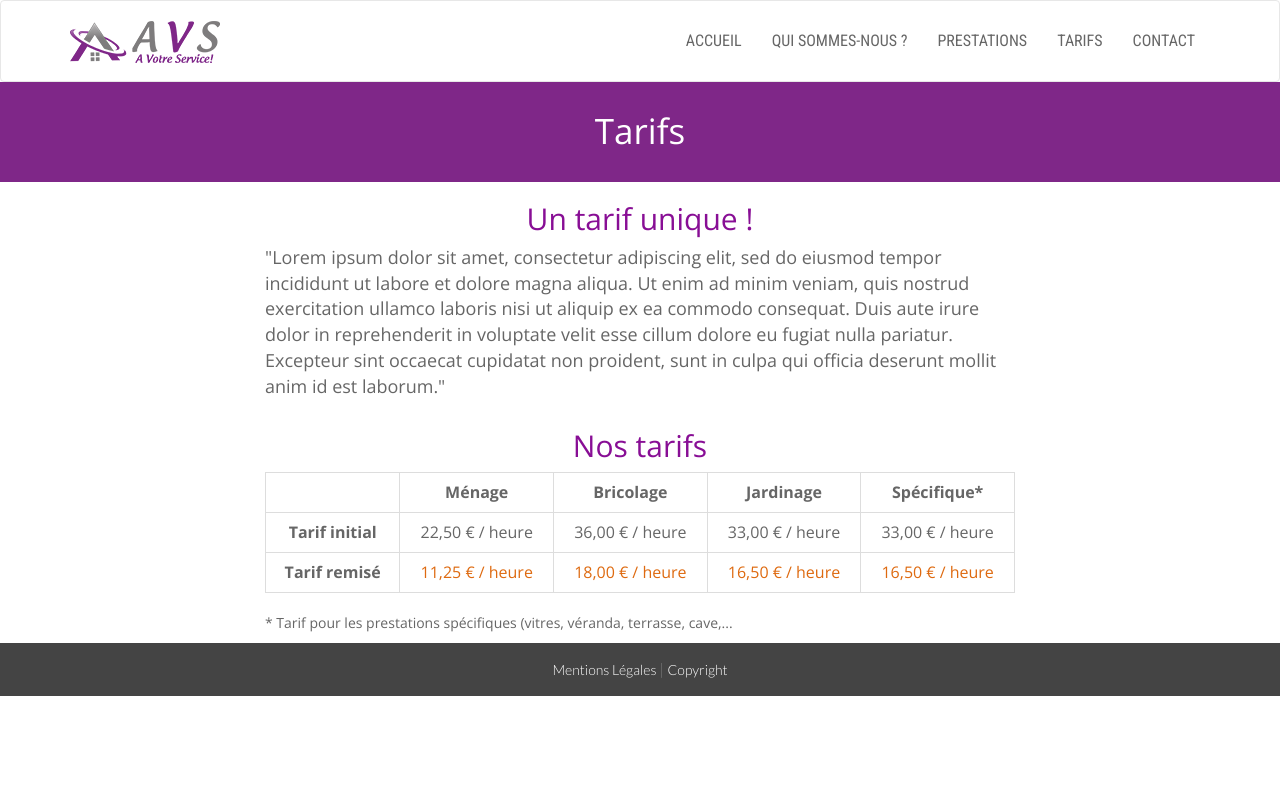
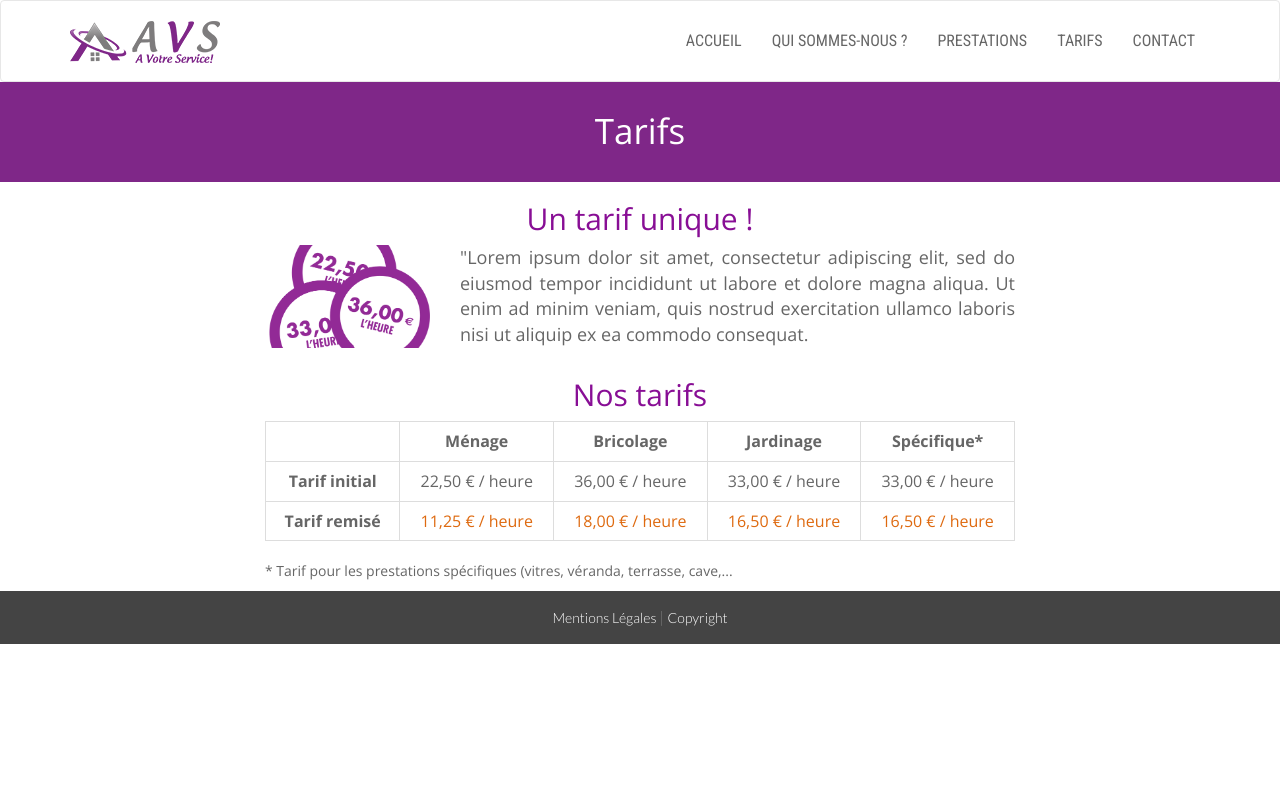
Before and after one commit to mickaelderaemy/avs, a PHP site: page /tarifs.php in a window 1280 px wide. Run offline with PHP 8.4, Linux system fonts and the light colour scheme; some web fonts are replaced.

Commit message:
CSS modifs in tarifs.php

```diff
--- a/css/style.css
+++ b/css/style.css
@@ -6,6 +6,7 @@ body {
 	font-size: 18px;
 	font-weight: 300;
 	color: #666;
+	text-align: justify;
 }
 
 .btn-avs {
--- a/tarifs.php
+++ b/tarifs.php
@@ -37,8 +37,11 @@
 </div><!--Container-->
 <div class="container">
 	<div class="row">
-		<div class="col-md-8 col-md-offset-2">
-			<p>"Lorem ipsum dolor sit amet, consectetur adipiscing elit, sed do eiusmod tempor incididunt ut labore et dolore magna aliqua. Ut enim ad minim veniam, quis nostrud exercitation ullamco laboris nisi ut aliquip ex ea commodo consequat. Duis aute irure dolor in reprehenderit in voluptate velit esse cillum dolore eu fugiat nulla pariatur. Excepteur sint occaecat cupidatat non proident, sunt in culpa qui officia deserunt mollit anim id est laborum."</p>
+		<div class="col-md-2 col-md-offset-2">
+			<img class="img-responsive img-prices" src="images/prices.png">
+		</div>
+		<div class="col-md-6">
+			<p>"Lorem ipsum dolor sit amet, consectetur adipiscing elit, sed do eiusmod tempor incididunt ut labore et dolore magna aliqua. Ut enim ad minim veniam, quis nostrud exercitation ullamco laboris nisi ut aliquip ex ea commodo consequat.</p>
 		</div>
 	</div><!--Row-->
 </div><!--Container-->
```
